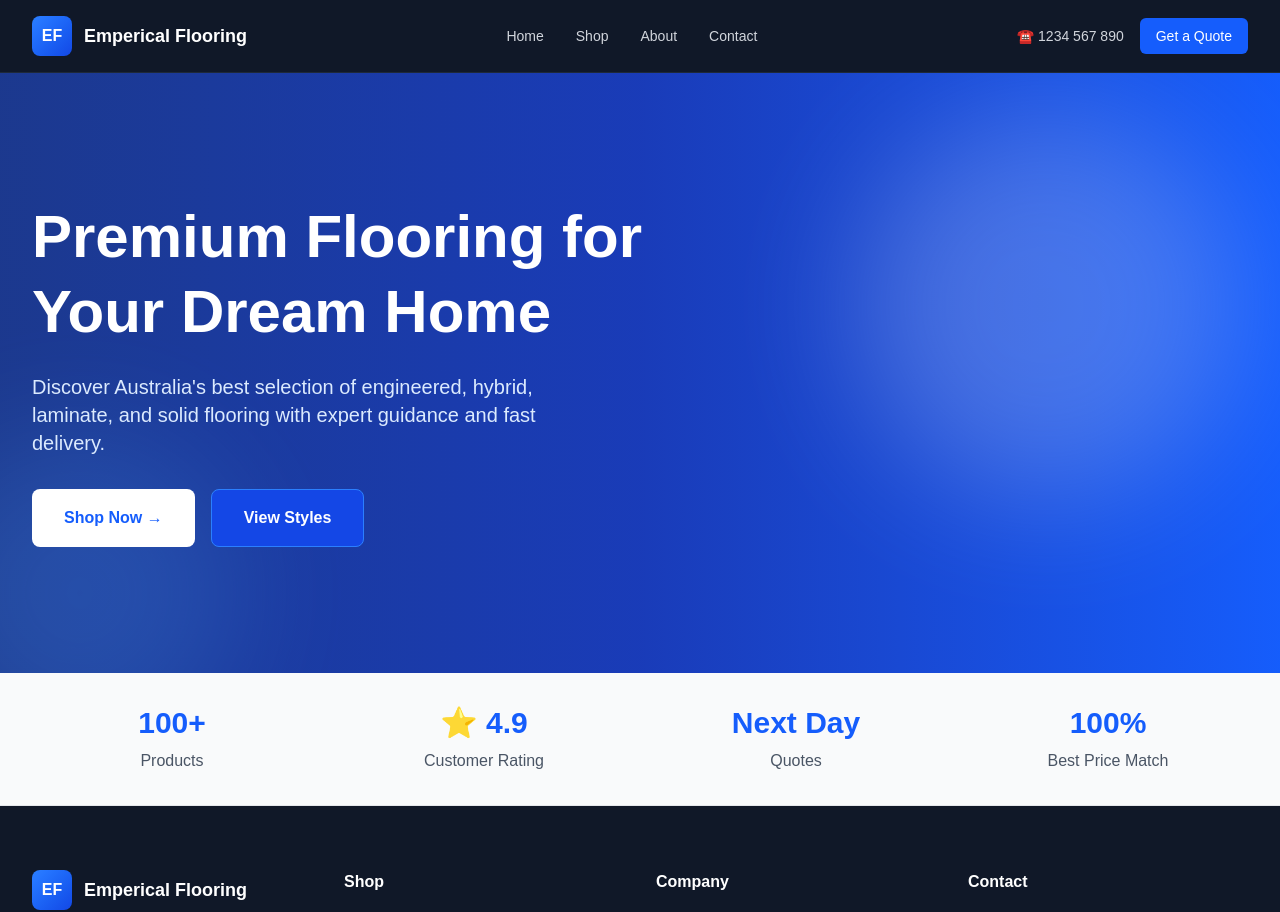
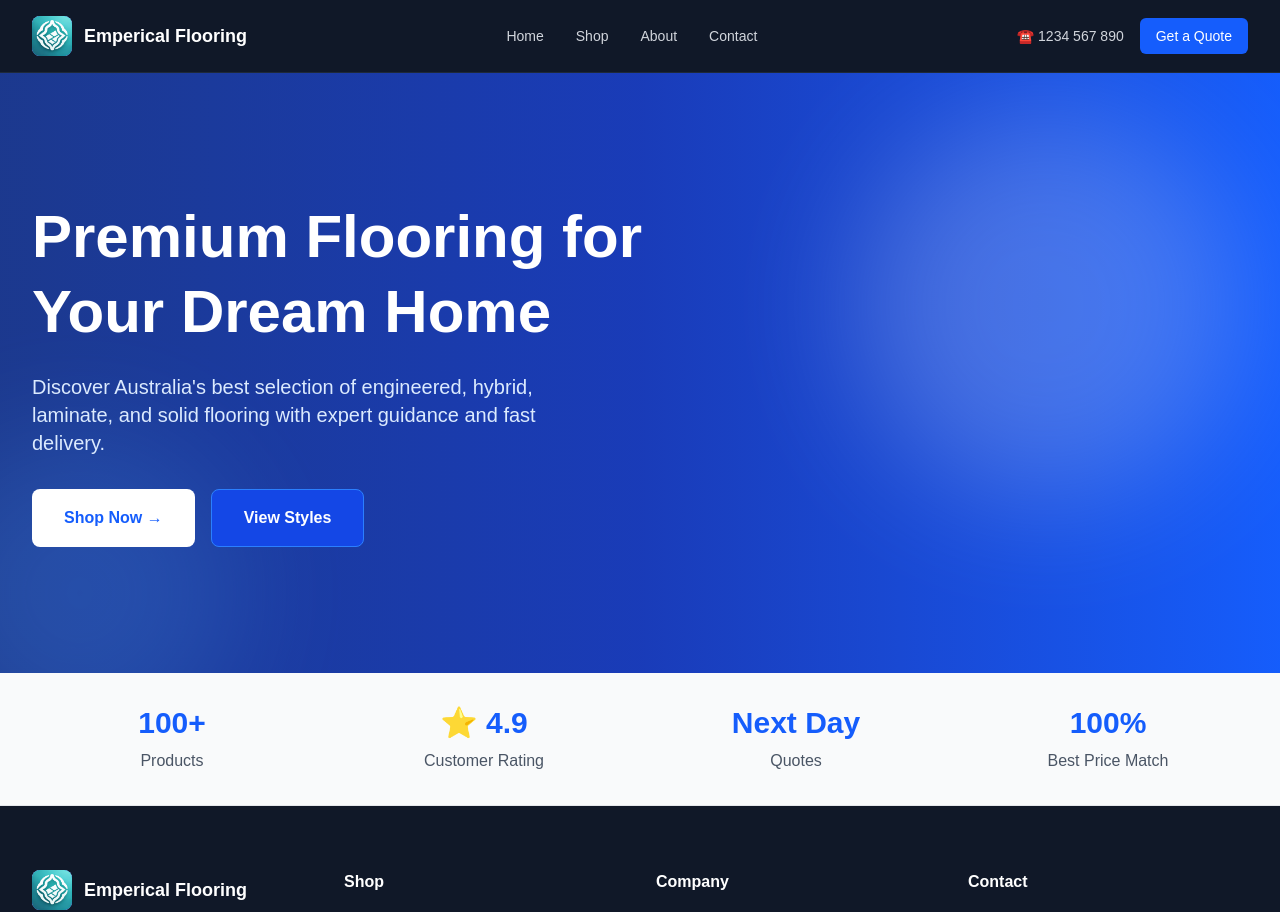
Before and after one commit to JamePHD/Flooring, a Next.js app: page / in a window 1280 px wide. Shown: the top 912 px of the page. Built offline with nearby package versions, Linux system fonts and the light colour scheme.

Commit message:
Uploaded test logo, modified header/footer logo

```diff
--- a/app/components/footer.tsx
+++ b/app/components/footer.tsx
@@ -8,7 +8,7 @@ export default function Footer() {
             <div>
               <div className="flex items-center gap-3 mb-4">
                 <div className="w-10 h-10 bg-gradient-to-br from-blue-500 to-blue-700 rounded-lg flex items-center justify-center">
-                  <span className="text-white font-bold">EF</span>
+                  <img src="/logotest.png" alt="Emperical Flooring Logo" className="w-10 h-10 object-cover rounded-lg" />
                 </div>
                 <span className="font-bold text-white text-lg">Emperical Flooring</span>
               </div>
--- a/app/components/header.tsx
+++ b/app/components/header.tsx
@@ -16,7 +16,7 @@ export default function Header() {
           {/* Brand */}
           <div className="flex items-center gap-3">
             <div className="w-10 h-10 bg-gradient-to-br from-blue-500 to-blue-700 rounded-lg flex items-center justify-center">
-              <span className="text-white font-bold">EF</span>
+              <img src="/logotest.png" alt="Emperical Flooring Logo" className="w-10 h-10 object-cover rounded-lg" />
             </div>
             <span className="font-bold text-white text-lg">Emperical Flooring</span>
           </div>
```
Also changed, not shown: public/logotest.png (added).
